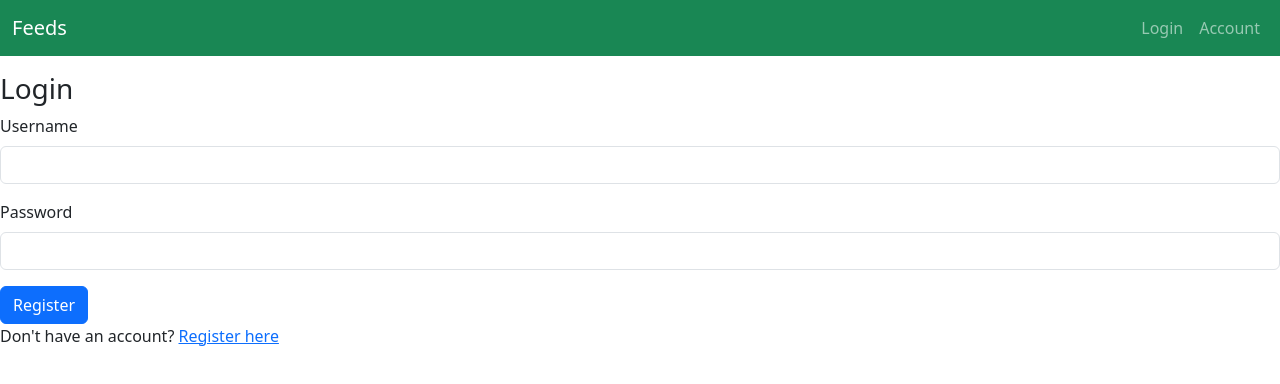
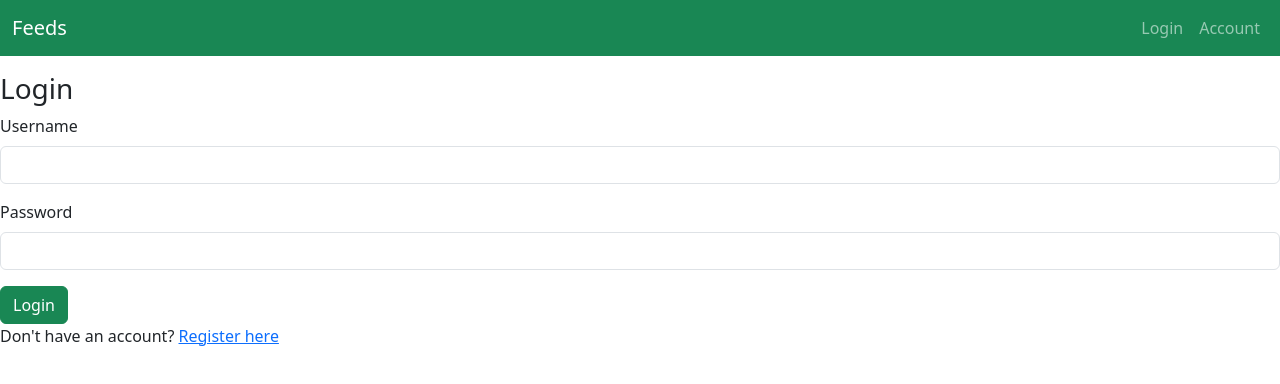
Before and after one commit to micem2/backend-final-project, a React (Create React App) app in the folder client/: page /login in a window 1280 px wide. Shown: the top 384 px of the page. Built offline with nearby package versions, Linux system fonts and the light colour scheme; no server answers; the HTML template or start-up script is replaced by a standard one.

Commit message:
changed button color to green

```diff
--- a/client/src/components/Login.js
+++ b/client/src/components/Login.js
@@ -33,7 +33,7 @@ export const Login = () => {
                 <Form.Label>Password</Form.Label>
                 <Form.Control type="password" name="password" value={password} onChange={e => setPassword(e.target.value)} />
             </Form.Group>
-            <Button type="submit">Register</Button>
+            <Button type="submit" variant="success">Login</Button>
             <p>Don't have an account? <a href="/register">Register here</a></p>
         </Form>
     )
--- a/client/src/components/Register.js
+++ b/client/src/components/Register.js
@@ -33,7 +33,7 @@ export const Register = () => {
                 <Form.Label>Password</Form.Label>
                 <Form.Control type="password" name="password" value={password} onChange={e => setPassword(e.target.value)} />
             </Form.Group>
-            <Button type="submit">Register</Button>
+            <Button type="submit" variant="success">Register</Button>
         </Form>
     )
 };
```
